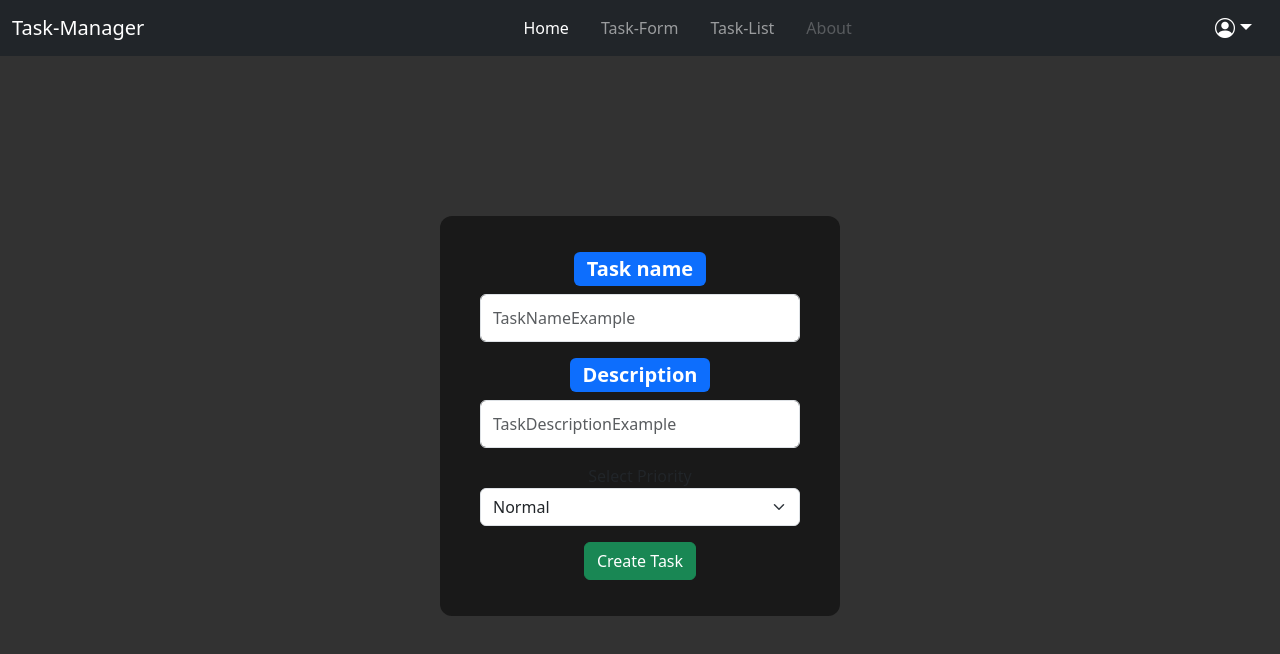
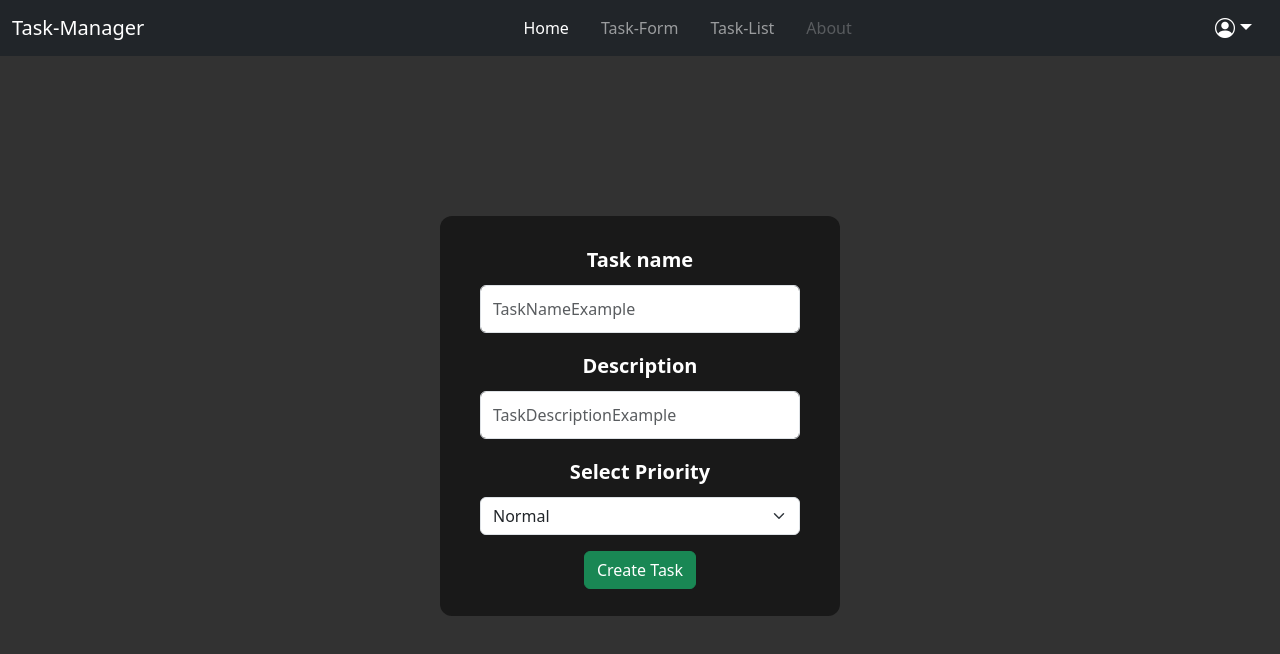
Before and after one commit to LemonMantis5571/Task-List-Manager, a React (Create React App) app: page /task-form in a window 1280 px wide. Shown: the top 654 px of the page. Built offline with nearby package versions, Linux system fonts and the light colour scheme.

Commit message:
Task Form and task table fixes

```diff
--- a/src/components/DateHandle/DatePicker.jsx
+++ /dev/null
@@ -1,20 +0,0 @@
-import React from "react";
-import { useField, useFormikContext } from "formik";
-import DatePicker from "react-datepicker";
-
-export const DatePickerField = ({ ...props }) => {
-  const { setFieldValue } = useFormikContext();
-  const [field] = useField(props);
-  return (
-    <DatePicker
-      {...field}
-      {...props}
-      selected={(field.value && new Date(field.value)) || null}
-      onChange={val => {
-        setFieldValue(field.name, val);
-      }}
-    />
-  );
-};
-
-export default DatePickerField;
--- a/src/components/TaskForm.jsx
+++ b/src/components/TaskForm.jsx
@@ -1,9 +1,8 @@
-import React, {useRef} from 'react';
+import React from 'react';
 import { ADD_TASK,  TaskDispatchContext} from './container/TaskContainer';
 import {Formik, Form, Field, ErrorMessage} from 'formik';
 import * as Yup from 'yup';
-import { LEVELS } from '../models/LEVELS.enum';
-import DatePicker from './DateHandle/DatePicker';
+import { LEVELS } from '../models/LEVELS.enum';;
 
 
 
@@ -54,7 +53,7 @@ const TaskForm = () => {
             initialValues={initialValues}
             validationSchema={taskSchema}
             onSubmit={async (values, {resetForm}) => {
-                await new Promise((r) => setTimeout(r, 500));
+                await new Promise((r) => setTimeout(r, 1000));
                 submit(values);
                 resetForm();
             }}>
@@ -63,20 +62,20 @@ const TaskForm = () => {
                 <div className='d-flex justify-content-center align-items-center w-100 form-div'>
                     <Form className='form-parent d-flex flex-column align-items-center justify-content-center align-self'>
                         <div className='mb-3'>
-                            <label htmlFor="name" className='form-label badge bg-primary fs-5'>Task name</label>
+                            <label htmlFor="name" className='form-label badge fs-5'>Task name</label>
                             <Field id="name" name="name"  type="text" placeholder="TaskNameExample" className='form-control' />
                                 {/* Mensaje de error en taskName */}
                             <ErrorMessage name='name' component='div' className='ErrorMessage bg-danger'></ErrorMessage>
                         </div>
                         <div className='mb-3'>
-                            <label htmlFor="description" className='form-label badge bg-primary fs-5'>Description</label>
+                            <label htmlFor="description" className='form-label badge fs-5'>Description</label>
                             <Field id="description" name="description"  type="description" placeholder="TaskDescriptionExample" className='form-control'/>
                                     {/* Mensaje de error en description */}
                             <ErrorMessage name='description' component='div' className='ErrorMessage bg-danger'></ErrorMessage>
                         </div>
 
                         <div className='mb-3'>
-                            <label htmlFor="level">Select Priority</label>
+                            <label htmlFor="level" className='form-label badge fs-5'>Select Priority</label>
                             <Field component="select" name="level" id="level" className="form-select">
                                     <option value={LEVELS.normal}>Normal</option>
                                     <option value={LEVELS.urgent}>Urgent</option>
@@ -86,7 +85,7 @@ const TaskForm = () => {
                         </div>
                         <div>
                             <button type="submit" className='btn btn-success'>Create Task</button>
-                                {isSubmitting ? (<p style={{color: 'white'}}>Submiting Task...</p>) : null}
+                                {isSubmitting ? (<div className='ErrorMessage bg-success'>Task created sucessfully </div>) : null}
                         </div>
                     </Form>
                 </div>)}
```
